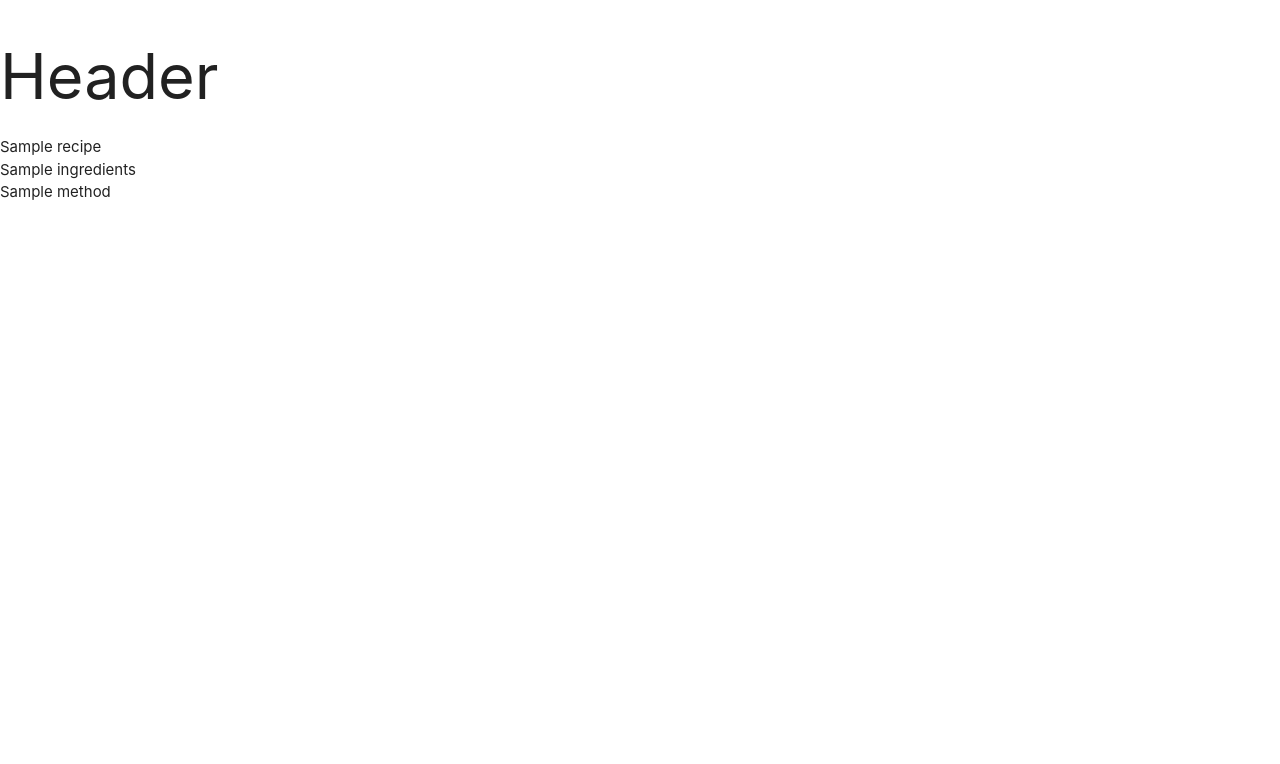
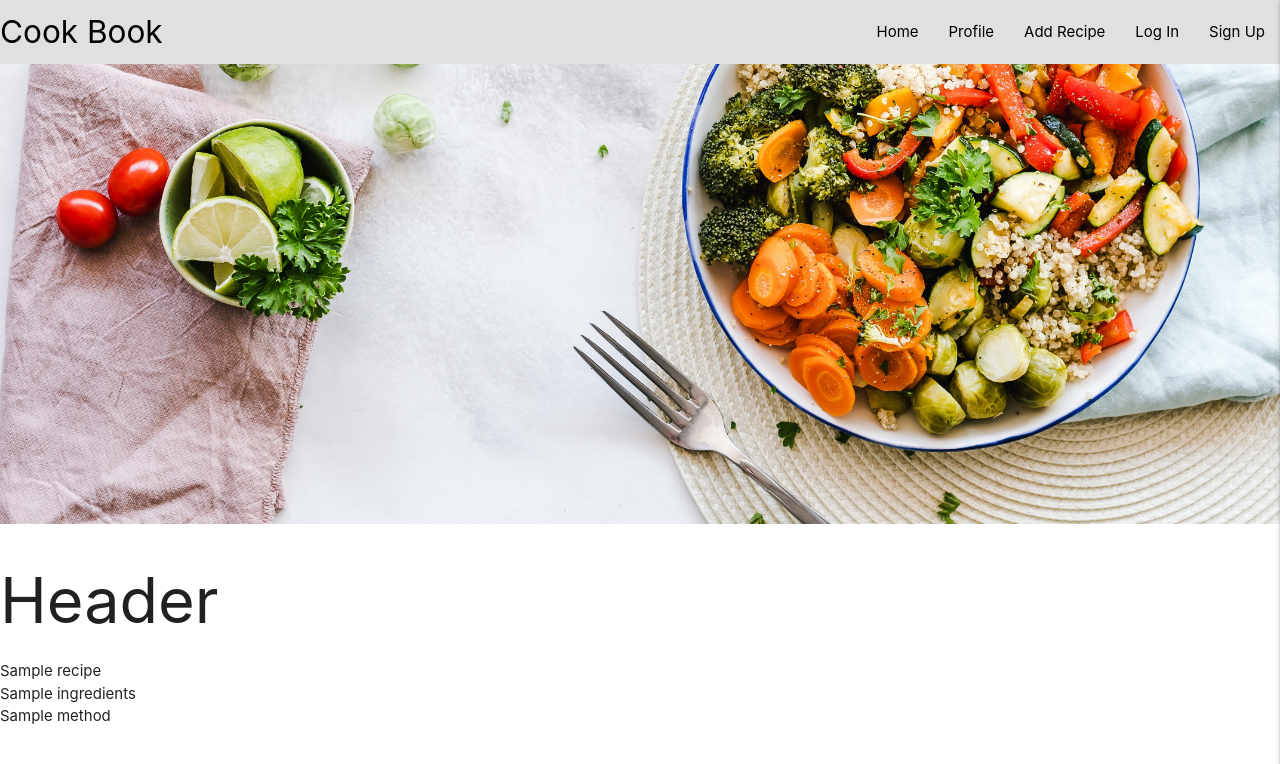
Before and after one commit to ahmedaboujeeb/cook-book-m3, a Flask app: page / in a window 1280 px wide. Shown: the top 764 px of the page. Run offline with Flask 2, Linux system fonts and the light colour scheme; a database or web service that is not in the repository returns one stand-in record (values such as "Sample title"); some libraries are stand-ins or nearby versions.

Commit message:
add navbar and hero image

```diff
--- a/static/css/style.css
+++ b/static/css/style.css
@@ -0,0 +1,22 @@
+header {
+    color: black;
+}
+
+.hero-image {
+    background: url("../images/home-bg.jpg") no-repeat;
+    position: relative;
+    background-size: cover;
+    height: 50vh;
+    width: 100%;
+    left: 0;
+    top: 0;
+    margin: 0 auto;
+    justify-content: center;
+    display: block;
+    -ms-background-size: cover;
+    -o-background-size: cover;
+    -moz-background-size: cover;
+    -webkit-background-size: cover;
+    z-index: 1;
+    background-position: 30% 100%;
+}
--- a/static/js/script.js
+++ b/static/js/script.js
@@ -0,0 +1,3 @@
+$(document).ready(function(){
+    $('.sidenav').sidenav({ edge: "right" });
+  });
--- a/templates/base.html
+++ b/templates/base.html
@@ -16,11 +16,41 @@
 
 <body>
 
+    <header>
+        <nav class="grey lighten-2">
+            <div class="nav-wrapper">
+              <a href="{{ url_for('index') }}" class="brand-logo black-text">Cook Book</a>
+              <a href="#" data-target="mobile-demo" class="sidenav-trigger right"><i class="fas fa-bars"></i></a>
+              <ul class="right hide-on-med-and-down">
+                <li><a class="black-text" href="{{ url_for('index') }}">Home</a></li>
+                <li><a class="black-text" href="">Profile</a></li>
+                <li><a class="black-text" href="">Add Recipe</a></li>
+                <li><a class="black-text" href="">Log In</a></li>
+                <li><a class="black-text" href="">Sign Up</a></li>
+              </ul>
+            </div>
+          </nav>
+
+          <ul class="sidenav" id="mobile-demo">
+            <li><a class="black-text" href="">Home</a></li>
+                <li><a class="black-text" href="">Profile</a></li>
+                <li><a class="black-text" href="">Add Recipe</a></li>
+                <li><a class="black-text" href="">Log In</a></li>
+                <li><a class="black-text" href="">Sign Up</a></li>
+          </ul>
+
+    </header>
+
+    <div class="hero-image">
+
+    </div>
+
     {% block content %}
     {% endblock %}
 
 
-
+    <script src="https://code.jquery.com/jquery-3.5.1.min.js"
+    integrity="sha256-9/aliU8dGd2tb6OSsuzixeV4y/faTqgFtohetphbbj0=" crossorigin="anonymous"></script>
     <script src="https://cdnjs.cloudflare.com/ajax/libs/materialize/1.0.0/js/materialize.min.js"></script>
     <script src="{{ url_for('static', filename='js/script.js') }}"></script>
     {% block scripts %}
```
Also changed, not shown: static/images/home-bg.jpg (added).
